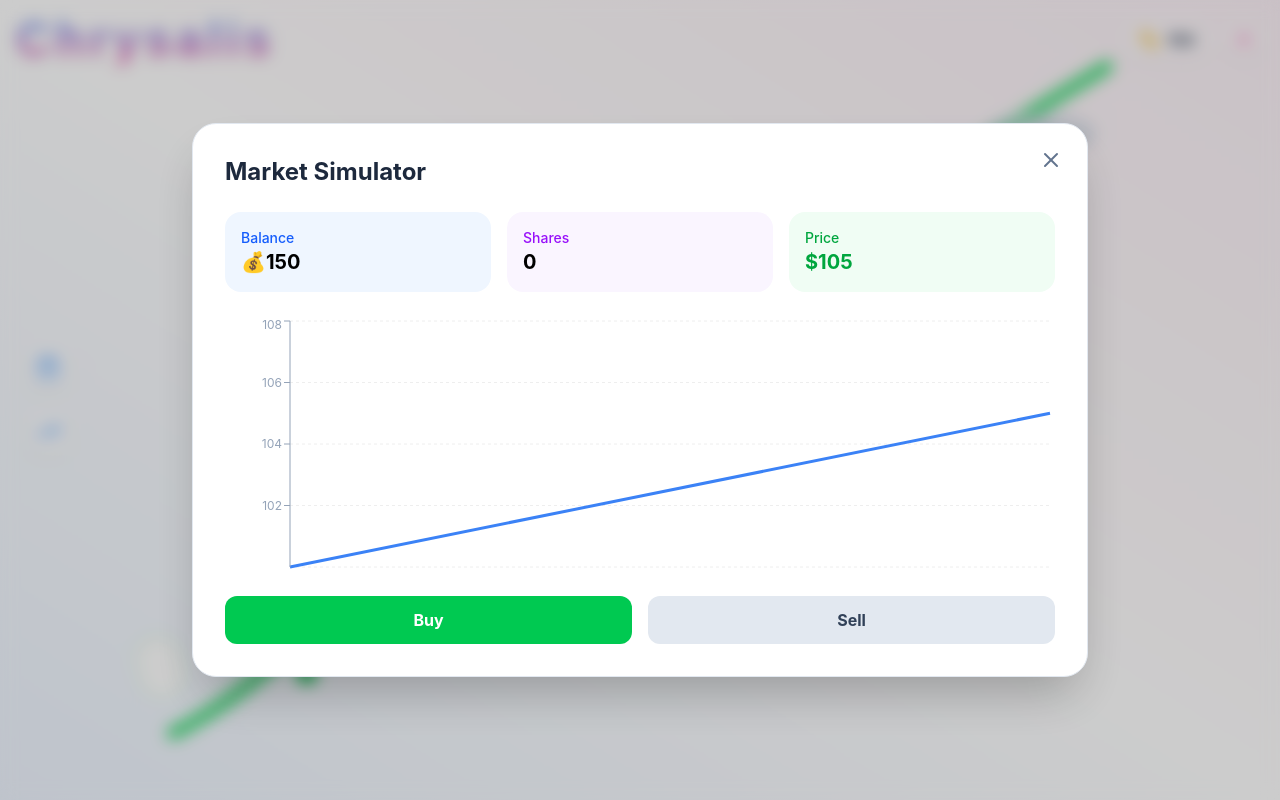
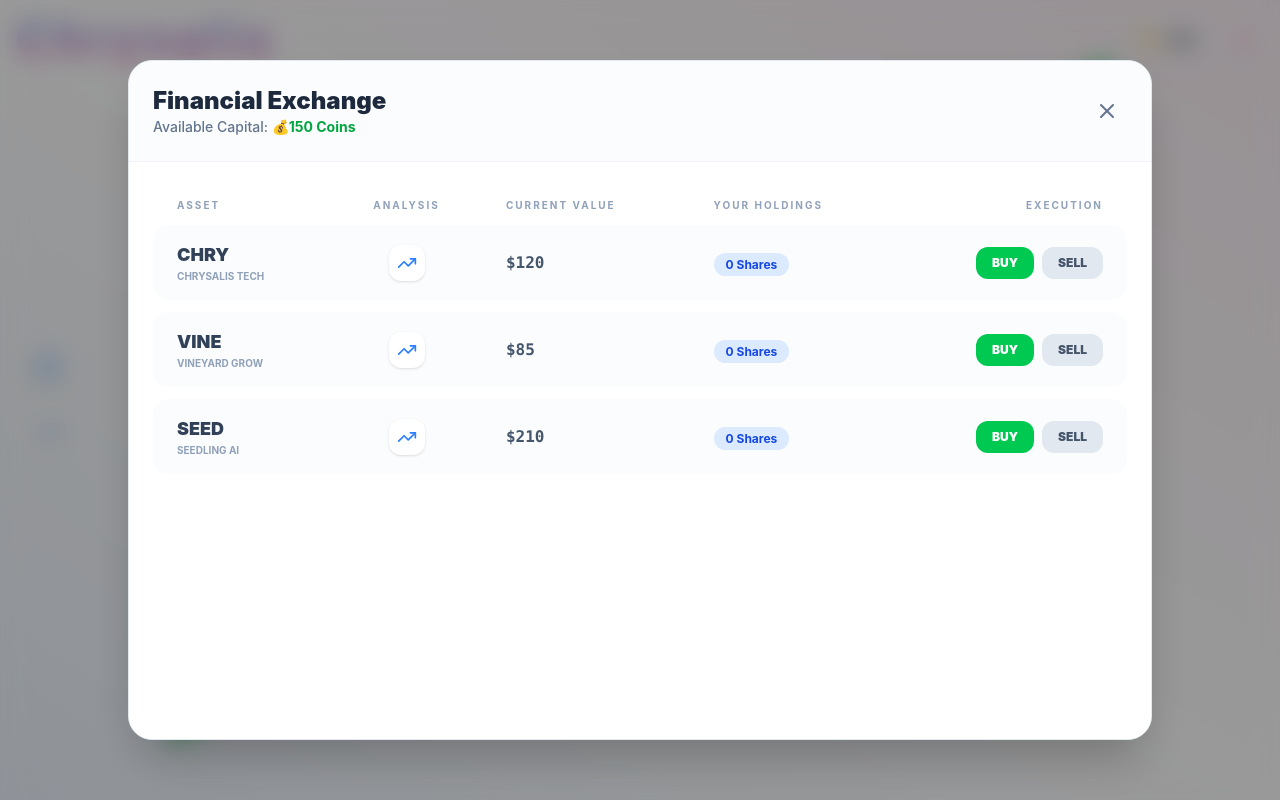
Before and after one commit to heldanna/chrysalis, a React (Vite) app: page / in a window 1280 px wide. Both pictures are taken after a click on the element 48 px from the left and 432 px from the top of the page. Built offline with nearby package versions, Linux system fonts and the light colour scheme.

Commit message:
Changes to stockmarket

```diff
--- a/src/App.jsx
+++ b/src/App.jsx
@@ -1,7 +1,7 @@
 import React, { useState } from 'react';
 import { motion, AnimatePresence } from 'framer-motion';
 import { Coins, User, Lock, ShoppingBag, TrendingUp, ChevronRight } from 'lucide-react';
-// --- THE KEY IMPORT ---
+
 import StockMarket from './StockMarket';
 
 const App = () => {
--- a/src/StockMarket.jsx
+++ b/src/StockMarket.jsx
@@ -1,67 +1,148 @@
 import React, { useState, useEffect } from 'react';
-import { LineChart, Line, XAxis, YAxis, CartesianGrid, Tooltip, ResponsiveContainer } from 'recharts';
-import { X } from 'lucide-react';
+import { LineChart, Line, XAxis, YAxis, CartesianGrid, Tooltip, ResponsiveContainer, Label } from 'recharts';
+import { X, TrendingUp } from 'lucide-react';
 
 const StockMarket = ({ coins, setCoins, onClose }) => {
-  const [sharesOwned, setSharesOwned] = useState(0);
-  const [history, setHistory] = useState([
-    { time: '10:00', price: 100 },
-    { time: '10:01', price: 105 },
+  const [stocks, setStocks] = useState([
+    { id: 1, code: 'CHRY', name: 'Chrysalis Tech', price: 120, history: [{time: '12:00', price: 110}, {time: '12:01', price: 115}, {time: '12:02', price: 120}], owned: 0 },
+    { id: 2, code: 'VINE', name: 'Vineyard Grow', price: 85, history: [{time: '12:00', price: 90}, {time: '12:01', price: 88}, {time: '12:02', price: 85}], owned: 0 },
+    { id: 3, code: 'SEED', name: 'Seedling AI', price: 210, history: [{time: '12:00', price: 200}, {time: '12:01', price: 205}, {time: '12:02', price: 210}], owned: 0 },
   ]);
 
-  const currentPrice = history[history.length - 1].price;
+  const [selectedStockId, setSelectedStockId] = useState(null);
 
   useEffect(() => {
     const interval = setInterval(() => {
-      setHistory(prev => {
-        const lastPrice = prev[prev.length - 1].price;
-        const change = (Math.random() - 0.5) * 10;
-        const newPrice = Math.max(5, Math.round(lastPrice + change));
-        return [...prev, { time: new Date().toLocaleTimeString([], { hour: '2-digit', minute: '2-digit', second: '2-digit' }), price: newPrice }].slice(-15);
-      });
+      setStocks(prevStocks => prevStocks.map(stock => {
+        const change = (Math.random() - 0.5) * 8;
+        const newPrice = Math.max(5, Math.round(stock.price + change));
+        const newTime = new Date().toLocaleTimeString([], { minute: '2-digit', second: '2-digit' });
+        const newHistory = [...stock.history, { time: newTime, price: newPrice }].slice(-10);
+        return { ...stock, price: newPrice, history: newHistory };
+      }));
     }, 3000);
     return () => clearInterval(interval);
   }, []);
 
+  const handleTrade = (id, type) => {
+    const stock = stocks.find(s => s.id === id);
+    if (type === 'buy' && coins >= stock.price) {
+      setCoins(coins - stock.price);
+      setStocks(stocks.map(s => s.id === id ? { ...s, owned: s.owned + 1 } : s));
+    } else if (type === 'sell' && stock.owned > 0) {
+      setCoins(coins + stock.price);
+      setStocks(stocks.map(s => s.id === id ? { ...s, owned: s.owned - 1 } : s));
+    }
+  };
+
   return (
-    <div className="fixed inset-0 z-[100] flex items-center justify-center bg-black/20 backdrop-blur-sm p-4">
-      <div className="bg-white w-full max-w-4xl rounded-3xl p-8 shadow-2xl relative border border-slate-200">
-        <button onClick={onClose} className="absolute top-4 right-4 p-2 hover:bg-slate-100 rounded-full">
-          <X className="text-slate-500" />
-        </button>
+    <div className="fixed inset-0 z-[100] flex items-center justify-center bg-black/40 backdrop-blur-md p-4 font-sans">
+      <div className="bg-white w-full max-w-5xl h-[85vh] rounded-3xl shadow-2xl relative border border-slate-200 flex flex-col overflow-hidden">
 
-        <h2 className="text-2xl font-bold mb-6 text-slate-800">Market Simulator</h2>
-
-        <div className="grid grid-cols-3 gap-4 mb-6">
-          <div className="p-4 bg-blue-50 rounded-2xl">
-            <p className="text-sm text-blue-600 font-medium">Balance</p>
-            <p className="text-xl font-bold">💰{coins}</p>
+        {/* Header */}
+        <div className="p-6 border-b border-slate-100 flex justify-between items-center bg-slate-50/50">
+          <div>
+            <h2 className="text-2xl font-black text-slate-800">Financial Exchange</h2>
+            <p className="text-slate-500 text-sm font-medium">Available Capital: <span className="text-green-600 font-bold">💰{coins} Coins</span></p>
           </div>
-          <div className="p-4 bg-purple-50 rounded-2xl">
-            <p className="text-sm text-purple-600 font-medium">Shares</p>
-            <p className="text-xl font-bold">{sharesOwned}</p>
-          </div>
-          <div className="p-4 bg-green-50 rounded-2xl">
-            <p className="text-sm text-green-600 font-medium">Price</p>
-            <p className="text-xl font-bold text-green-600">${currentPrice}</p>
-          </div>
+          <button onClick={onClose} className="p-2 hover:bg-slate-200 rounded-full transition-all">
+            <X className="text-slate-500" />
+          </button>
         </div>
 
-        <div className="h-64 w-full mb-6">
-          <ResponsiveContainer width="100%" height="100%">
-            <LineChart data={history}>
-              <CartesianGrid strokeDasharray="3 3" vertical={false} stroke="#eee" />
-              <XAxis dataKey="time" hide />
-              <YAxis domain={['auto', 'auto']} stroke="#94a3b8" fontSize={12} />
-              <Tooltip />
-              <Line type="monotone" dataKey="price" stroke="#3b82f6" strokeWidth={3} dot={false} isAnimationActive={false} />
-            </LineChart>
-          </ResponsiveContainer>
-        </div>
+        {/* Scrollable Table */}
+        <div className="flex-1 overflow-y-auto p-6 bg-white">
+          <table className="w-full border-separate border-spacing-y-3">
+            <thead>
+              <tr className="text-slate-400 text-[10px] uppercase tracking-[0.2em] font-bold">
+                <th className="px-6 text-left">Asset</th>
+                <th className="px-6 text-center">Analysis</th>
+                <th className="px-6 text-left">Current Value</th>
+                <th className="px-6 text-left">Your Holdings</th>
+                <th className="px-6 text-right">Execution</th>
+              </tr>
+            </thead>
+            <tbody>
+              {stocks.map((stock) => (
+                <React.Fragment key={stock.id}>
+                  <tr className="bg-slate-50/50 hover:bg-white hover:shadow-md border border-transparent hover:border-blue-100 transition-all rounded-2xl">
+                    <td className="px-6 py-4 rounded-l-2xl">
+                      <div className="font-black text-slate-700 text-lg">{stock.code}</div>
+                      <div className="text-[10px] text-slate-400 font-bold uppercase">{stock.name}</div>
+                    </td>
+                    <td className="px-6 py-4 text-center">
+                      <button
+                        onClick={() => setSelectedStockId(selectedStockId === stock.id ? null : stock.id)}
+                        className={`p-2 rounded-xl transition-all ${selectedStockId === stock.id ? 'bg-blue-500 text-white shadow-lg' : 'bg-white text-blue-500 shadow-sm'}`}
+                      >
+                        <TrendingUp size={20} />
+                      </button>
+                    </td>
+                    <td className="px-6 py-4 font-mono font-bold text-slate-600">${stock.price}</td>
+                    <td className="px-6 py-4">
+                        <span className="bg-blue-100 text-blue-700 px-3 py-1 rounded-full text-xs font-bold">{stock.owned} Shares</span>
+                    </td>
+                    <td className="px-6 py-4 text-right rounded-r-2xl">
+                      <div className="flex justify-end gap-2">
+                        <button onClick={() => handleTrade(stock.id, 'buy')} className="px-4 py-2 bg-green-500 text-white text-xs font-black rounded-xl hover:bg-green-600 active:scale-95 transition-all">BUY</button>
+                        <button onClick={() => handleTrade(stock.id, 'sell')} className="px-4 py-2 bg-slate-200 text-slate-600 text-xs font-black rounded-xl hover:bg-slate-300 active:scale-95 transition-all">SELL</button>
+                      </div>
+                    </td>
+                  </tr>
 
-        <div className="flex gap-4">
-          <button onClick={() => coins >= currentPrice ? (setCoins(coins - currentPrice), setSharesOwned(sharesOwned + 1)) : alert("Low funds!")} className="flex-1 bg-green-500 text-white py-3 rounded-xl font-bold hover:bg-green-600 transition-colors">Buy</button>
-          <button onClick={() => sharesOwned > 0 ? (setCoins(coins + currentPrice), setSharesOwned(sharesOwned - 1)) : null} className="flex-1 bg-slate-200 text-slate-700 py-3 rounded-xl font-bold hover:bg-slate-300 transition-colors">Sell</button>
+                  {/* EXPANDED CHART SECTION */}
+                  {selectedStockId === stock.id && (
+                    <tr>
+                      <td colSpan="5" className="px-4 py-4 animate-in fade-in slide-in-from-top-2 duration-300">
+                        <div className="bg-slate-900 rounded-3xl p-6 shadow-inner relative overflow-hidden">
+                          <h3 className="text-blue-400 text-xs font-black mb-4 uppercase tracking-widest">{stock.name} Price Performance (Real-time)</h3>
+
+                          <div className="h-64 w-full">
+                            <ResponsiveContainer width="100%" height="100%">
+                              <LineChart data={stock.history} margin={{ top: 10, right: 30, left: 0, bottom: 20 }}>
+                                <CartesianGrid strokeDasharray="3 3" stroke="#2d3748" vertical={false} />
+                                <XAxis
+                                  dataKey="time"
+                                  stroke="#718096"
+                                  fontSize={10}
+                                  tickLine={false}
+                                  axisLine={false}
+                                >
+                                  <Label value="Time (Last 10 Ticks)" offset={-10} position="insideBottom" fill="#4a5568" fontSize={11} fontWeight="bold" />
+                                </XAxis>
+                                <YAxis
+                                  stroke="#718096"
+                                  fontSize={10}
+                                  tickLine={false}
+                                  axisLine={false}
+                                  tickFormatter={(value) => `$${value}`}
+                                >
+                                  <Label value="Price (Coins)" angle={-90} position="insideLeft" style={{ textAnchor: 'middle' }} fill="#4a5568" fontSize={11} fontWeight="bold" />
+                                </YAxis>
+                                <Tooltip
+                                  contentStyle={{ backgroundColor: '#1a202c', border: 'none', borderRadius: '12px', color: '#fff' }}
+                                  itemStyle={{ color: '#63b3ed', fontWeight: 'bold' }}
+                                />
+                                <Line
+                                  type="monotone"
+                                  dataKey="price"
+                                  stroke="#63b3ed"
+                                  strokeWidth={4}
+                                  dot={{ r: 4, fill: '#63b3ed', strokeWidth: 2, stroke: '#1a202c' }}
+                                  activeDot={{ r: 6, strokeWidth: 0 }}
+                                  isAnimationActive={false}
+                                />
+                              </LineChart>
+                            </ResponsiveContainer>
+                          </div>
+                        </div>
+                      </td>
+                    </tr>
+                  )}
+                </React.Fragment>
+              ))}
+            </tbody>
+          </table>
         </div>
       </div>
     </div>
```
